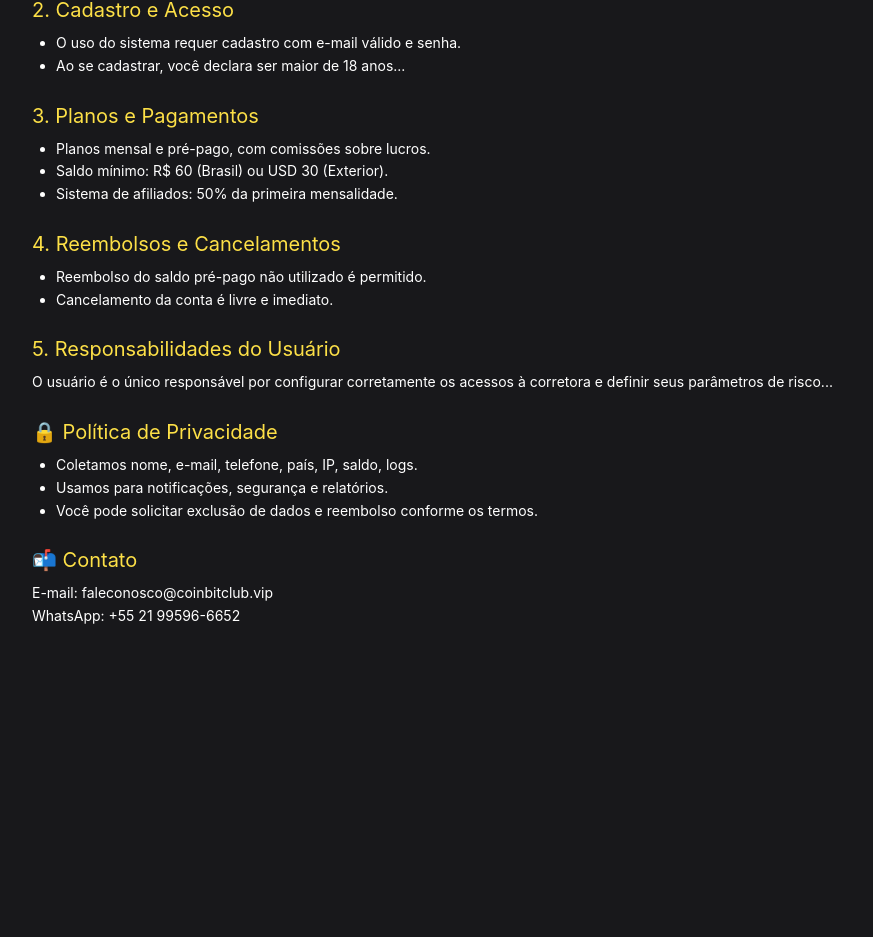
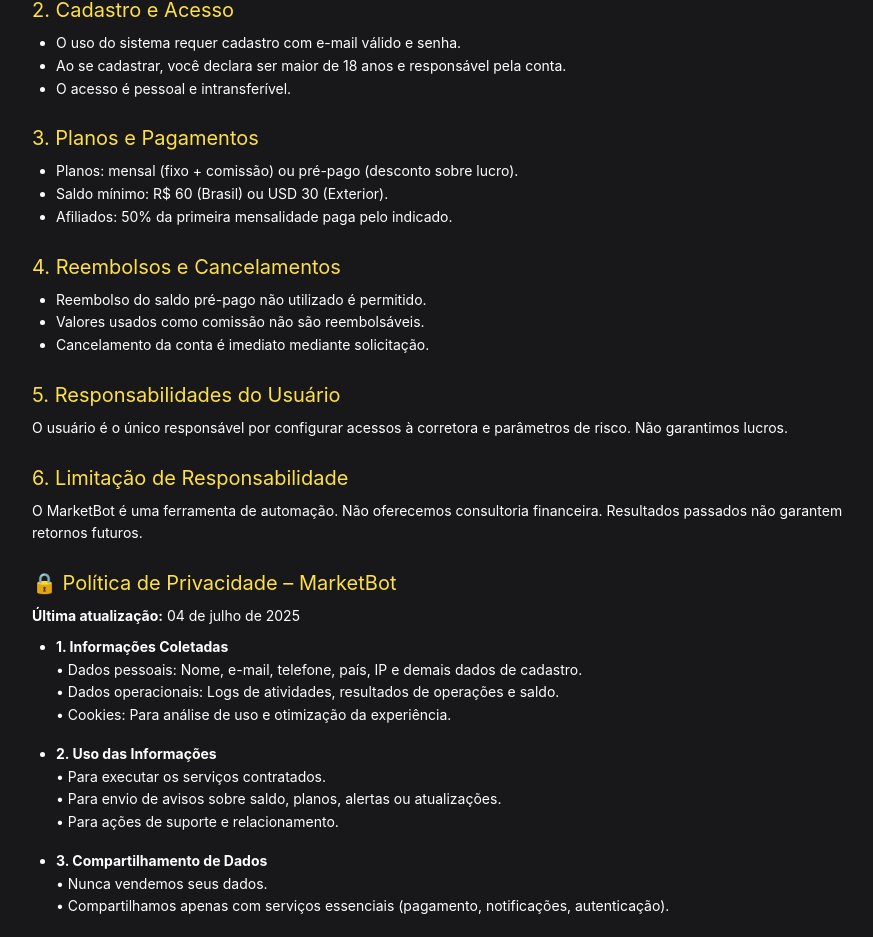
Before and after one commit to coinbitclub/coinbitclub-frontend-premium, a React (Vite) app: page /termos in a window 1280 px wide. Shown: the part 295-1232 px from the top of the page, without its empty margins (184-1057 px from the left). Before the commit the page ends 963 px from the top, so only its background shows below. Built offline with nearby package versions, Linux system fonts and the light colour scheme.

Commit message:
Deploy premium completo com Tailwind e estrutura funcional

```diff
--- a/src/pages/Terms.jsx
+++ b/src/pages/Terms.jsx
@@ -7,31 +7,59 @@
       <p><strong>Última atualização:</strong> 04 de julho de 2025</p>
       <p className="mt-4">Bem-vindo ao MarketBot! Ao acessar ou utilizar nossa plataforma, você concorda com os seguintes termos:</p>
       <h2 className="text-xl text-yellow-300 mt-6 mb-2">1. Objeto</h2>
-      <p>O MarketBot é uma plataforma digital de automação e inteligência artificial para análise e execução de operações em criptoativos...</p>
+      <p>O MarketBot é uma plataforma digital de automação e inteligência artificial para análise e execução de operações em criptoativos.</p>
       <h2 className="text-xl text-yellow-300 mt-6 mb-2">2. Cadastro e Acesso</h2>
       <ul className="list-disc ml-6">
         <li>O uso do sistema requer cadastro com e-mail válido e senha.</li>
-        <li>Ao se cadastrar, você declara ser maior de 18 anos...</li>
+        <li>Ao se cadastrar, você declara ser maior de 18 anos e responsável pela conta.</li>
+        <li>O acesso é pessoal e intransferível.</li>
       </ul>
       <h2 className="text-xl text-yellow-300 mt-6 mb-2">3. Planos e Pagamentos</h2>
       <ul className="list-disc ml-6">
-        <li>Planos mensal e pré-pago, com comissões sobre lucros.</li>
+        <li>Planos: mensal (fixo + comissão) ou pré-pago (desconto sobre lucro).</li>
         <li>Saldo mínimo: R$ 60 (Brasil) ou USD 30 (Exterior).</li>
-        <li>Sistema de afiliados: 50% da primeira mensalidade.</li>
+        <li>Afiliados: 50% da primeira mensalidade paga pelo indicado.</li>
       </ul>
       <h2 className="text-xl text-yellow-300 mt-6 mb-2">4. Reembolsos e Cancelamentos</h2>
       <ul className="list-disc ml-6">
         <li>Reembolso do saldo pré-pago não utilizado é permitido.</li>
-        <li>Cancelamento da conta é livre e imediato.</li>
+        <li>Valores usados como comissão não são reembolsáveis.</li>
+        <li>Cancelamento da conta é imediato mediante solicitação.</li>
       </ul>
       <h2 className="text-xl text-yellow-300 mt-6 mb-2">5. Responsabilidades do Usuário</h2>
-      <p>O usuário é o único responsável por configurar corretamente os acessos à corretora e definir seus parâmetros de risco...</p>
-      <h2 className="text-xl text-yellow-300 mt-6 mb-2">🔒 Política de Privacidade</h2>
-      <ul className="list-disc ml-6">
-        <li>Coletamos nome, e-mail, telefone, país, IP, saldo, logs.</li>
-        <li>Usamos para notificações, segurança e relatórios.</li>
-        <li>Você pode solicitar exclusão de dados e reembolso conforme os termos.</li>
-      </ul>
+      <p>O usuário é o único responsável por configurar acessos à corretora e parâmetros de risco. Não garantimos lucros.</p>
+      <h2 className="text-xl text-yellow-300 mt-6 mb-2">6. Limitação de Responsabilidade</h2>
+      <p>O MarketBot é uma ferramenta de automação. Não oferecemos consultoria financeira. Resultados passados não garantem retornos futuros.</p>
+
+<h2 className="text-xl text-yellow-300 mt-6 mb-2">🔒 Política de Privacidade – MarketBot</h2>
+<p><strong>Última atualização:</strong> 04 de julho de 2025</p>
+<ul className="list-disc ml-6 mt-2">
+  <li><strong>1. Informações Coletadas</strong><br />
+    • Dados pessoais: Nome, e-mail, telefone, país, IP e demais dados de cadastro.<br />
+    • Dados operacionais: Logs de atividades, resultados de operações e saldo.<br />
+    • Cookies: Para análise de uso e otimização da experiência.
+  </li>
+  <li className="mt-4"><strong>2. Uso das Informações</strong><br />
+    • Para executar os serviços contratados.<br />
+    • Para envio de avisos sobre saldo, planos, alertas ou atualizações.<br />
+    • Para ações de suporte e relacionamento.
+  </li>
+  <li className="mt-4"><strong>3. Compartilhamento de Dados</strong><br />
+    • Nunca vendemos seus dados.<br />
+    • Compartilhamos apenas com serviços essenciais (pagamento, notificações, autenticação).
+  </li>
+  <li className="mt-4"><strong>4. Armazenamento e Segurança</strong><br />
+    • Utilizamos criptografia e servidores seguros.<br />
+    • As chaves de API são criptografadas e não acessadas manualmente.
+  </li>
+  <li className="mt-4"><strong>5. Direitos do Usuário</strong><br />
+    Você pode:<br />
+    • Solicitar acesso, alteração ou exclusão dos seus dados.<br />
+    • Cancelar sua conta a qualquer momento.<br />
+    • Solicitar reembolso do saldo pré-pago não utilizado.
+  </li>
+</ul>
+
       <h2 className="text-xl text-yellow-300 mt-6 mb-2">📬 Contato</h2>
       <p>E-mail: faleconosco@coinbitclub.vip<br />WhatsApp: +55 21 99596-6652</p>
     </div>
```
Also changed, not shown: 6 other files (tests, documents, lock files or other folders).
